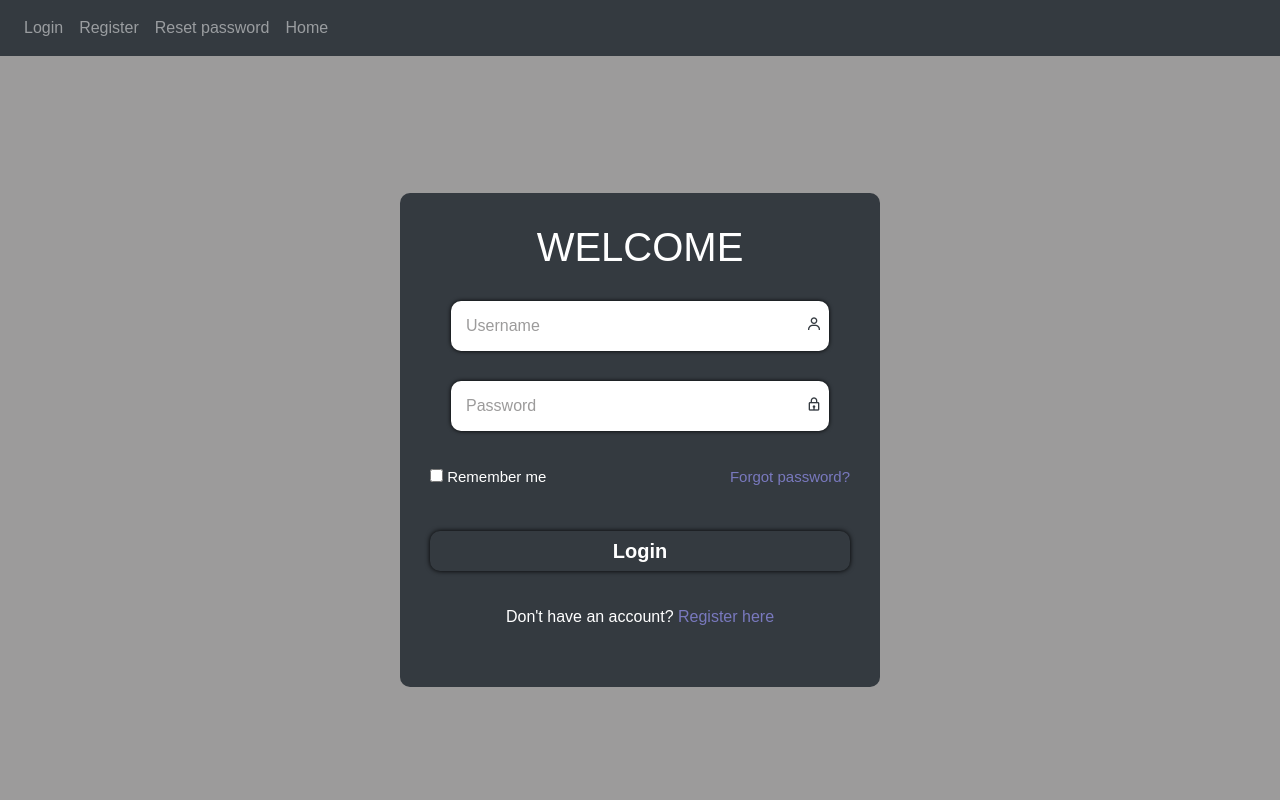
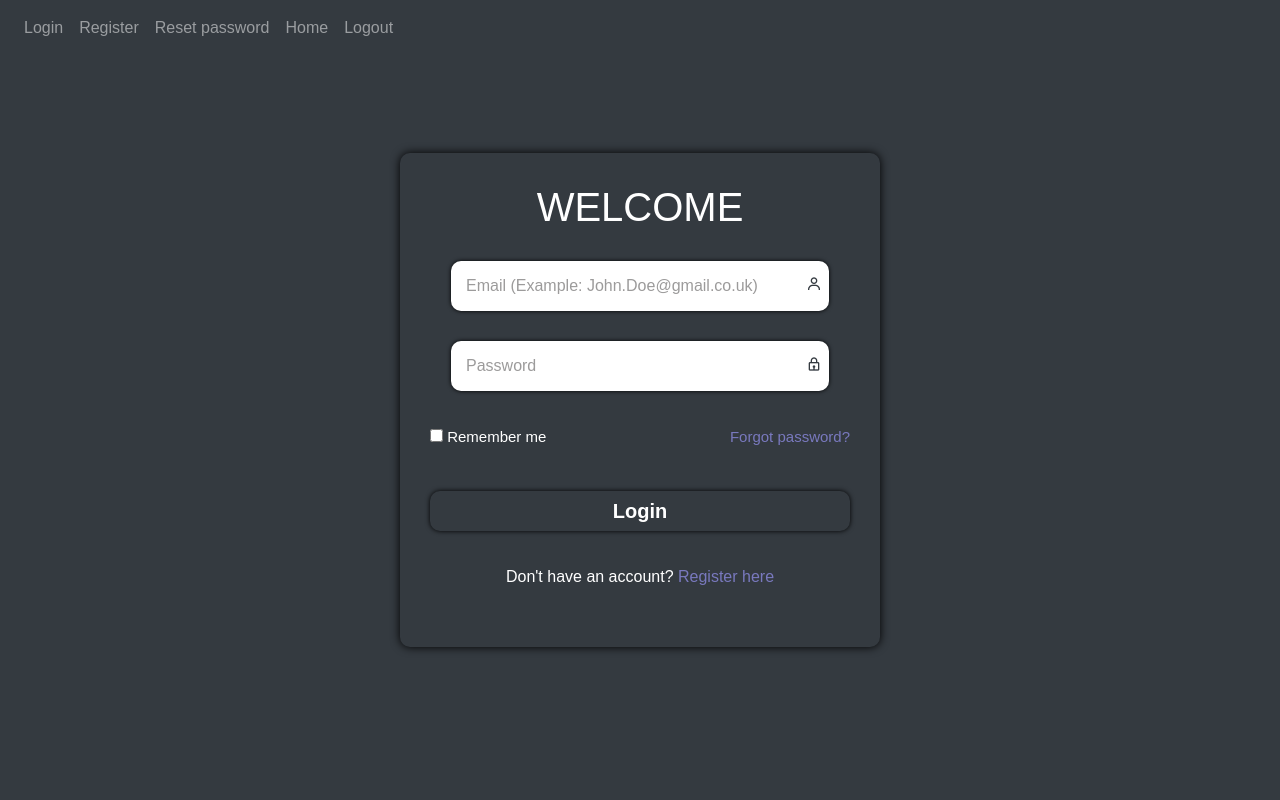
Before and after one commit to zapazap/NEA-project-, a Flask app: page /login in a window 1280 px wide. Run offline with Flask 3, Linux system fonts and the light colour scheme; some libraries are stand-ins or nearby versions.

Commit message:
Add files via upload
Login page complete/Database complete/Login validation complete/WiP homepage B)

```diff
--- a/NEA-project/NEA-project/web/static/style.css
+++ b/NEA-project/NEA-project/web/static/style.css
@@ -13,7 +13,7 @@ body{
     justify-content: center;
     align-items: center;
     min-height: 100vh;
-    background-color: rgb(156, 155, 155);
+    background-color: #343a40;
 }
 
 
@@ -27,8 +27,18 @@ input {
     background-color: #343a40;
     color: white;
     border-radius: 10px;
+    justify-self: center;
+
+}
+
+.container{
+    width: 480px;
+    background-color: #343a40;
+    color: white;
+    border-radius: 10px;
     padding: 30px;
     justify-self: center;
+    box-shadow: 0 0 10px black;
 }
 
 h1{
@@ -118,10 +128,3 @@ input:not([type="checkbox"]),select{
 .register a:hover{
     text-decoration: underline;
 }
-
-.alertcontainer{
-    text-align: center;
-    position: relative;
-    width: 100vw;
-    height: 10vh;
-}
--- a/NEA-project/NEA-project/web/templates/base.html
+++ b/NEA-project/NEA-project/web/templates/base.html
@@ -3,7 +3,7 @@
 <head>
     <meta charset="utf-8">
     <meta name="viewport" content="width=device-width, initial-scale=1">
-
+<!-- imported bootstrap from youtube video: Tech With Tim -->
     <link
         rel="stylesheet"
         href="https://stackpath.bootstrapcdn.com/font-awesome/4.7.0/css/font-awesome.min.css"
@@ -20,6 +20,10 @@
     <title>{% block title %}Login{% endblock %}</title>
 </head>
 
+<script src="https://code.jquery.com/jquery-3.4.1.slim.min.js"></script>
+<script src="https://cdn.jsdelivr.net/npm/popper.js@1.16.0/dist/umd/popper.min.js"></script>
+<script src="https://stackpath.bootstrapcdn.com/bootstrap/4.4.1/js/bootstrap.min.js"></script>
+
 <body>
 
 <nav class="navbar navbar-expand-lg navbar-dark bg-dark fixed-top">
@@ -28,15 +32,30 @@
         <a class="nav-item nav-link" href="/register">Register</a>
         <a class="nav-item nav-link" href="/resetPassword">Reset password</a>
         <a class="nav-item nav-link" href="/home">Home</a>
+        <a class="nav-item nav-link" href="/logout">Logout</a>
     </div>
 </nav>
 
+<div class="d-flex justify-content-center">
+    <div class="wrapper">
 
-<!-- page content starts AFTER navbar -->
-<div class="content-wrapper">
-    {% block content %}{% endblock %}
+  {% with messages = get_flashed_messages(with_categories=true) %}
+    {% if messages %}
+      {% for category, message in messages %}
+        <div class="alert alert-{{ 'danger' if category == 'error' else 'success' }} alert-dismissible fade show" role="alert">
+          {{ message }}
+          <button type="button" class="close" data-dismiss="alert">
+            <span aria-hidden="true">&times;</span>
+          </button>
+        </div>
+      {% endfor %}
+    {% endif %}
+  {% endwith %}
+
+  {% block content %}{% endblock %}
+
+  </div>
 </div>
-
 </body>
 
 </html>
--- a/NEA-project/NEA-project/web/templates/login.html
+++ b/NEA-project/NEA-project/web/templates/login.html
@@ -3,32 +3,17 @@
 {% block content %}
 <link href="https://unpkg.com/boxicons@2.1.4/css/boxicons.min.css" rel="stylesheet">
 
-<div class="alertcontainer">
-  {% with messages = get_flashed_messages(with_categories=true) %}
-  {% if messages %}
-    {% for category, message in messages %}
-      <div class="alert alert-{{ 'danger' if category == 'error' else 'success' }} alert-dismissible fade show" role="alert">
-        {{ message }}
-        <button type="button" class="close" data-dismiss="alert">
-          <span aria-hidden="true">&times;</span>
-        </button>
-      </div>
-    {% endfor %}
-  {% endif %}
-  {% endwith %}
-</div>
-
-<div class="wrapper">
+<div class="container">
     <form method="post">
         <h1>WELCOME</h1>
 
         <div class="inputBox">
-            <input type="text" placeholder="Username" required>
+            <input type="text" name = "email" placeholder="Email (Example: John.Doe@gmail.co.uk)" required>
             <i class="bx bx-user"></i>
         </div>
 
         <div class="inputBox">
-            <input type="password" placeholder="Password" required>
+            <input type="password" name = "password" placeholder="Password" required>
             <i class="bx bx-lock"></i>
         </div>
 
--- a/NEA-project/NEA-project/web/views.py
+++ b/NEA-project/NEA-project/web/views.py
@@ -1,5 +1,6 @@
 from flask import Blueprint, render_template
 views = Blueprint("views", __name__)
+from flask_login import login_required,current_user
 
 @views.route("/")
 def index():
@@ -19,5 +20,6 @@ def resetPassword():
     return render_template("resetPassword.html")
 
 @views.route("/home")
+@login_required
 def home():
     return render_template("home.html")
```
Also changed, not shown: NEA-project/NEA-project/web/__init__.py (+9 -0 lines), NEA-project/NEA-project/web/auth.py (+33 -13 lines), NEA-project/NEA-project/web/models.py (+5 -4 lines), NEA-project/NEA-project/web/templates/register.html (+3 -25 lines), NEA-project/NEA-project/web/templates/resetPassword.html (+1 -17 lines), NEA-project/NEA-project/instance/database.db.
